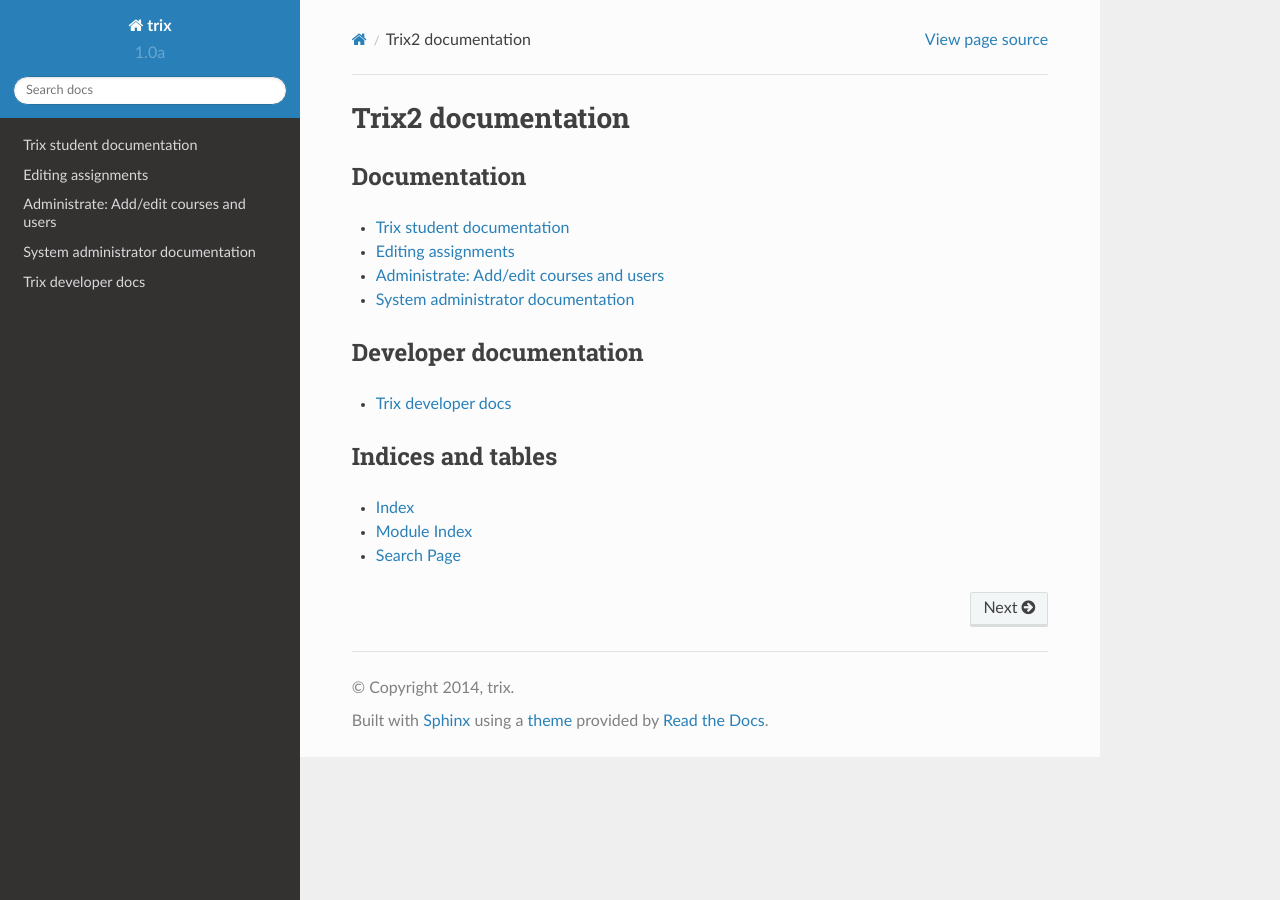
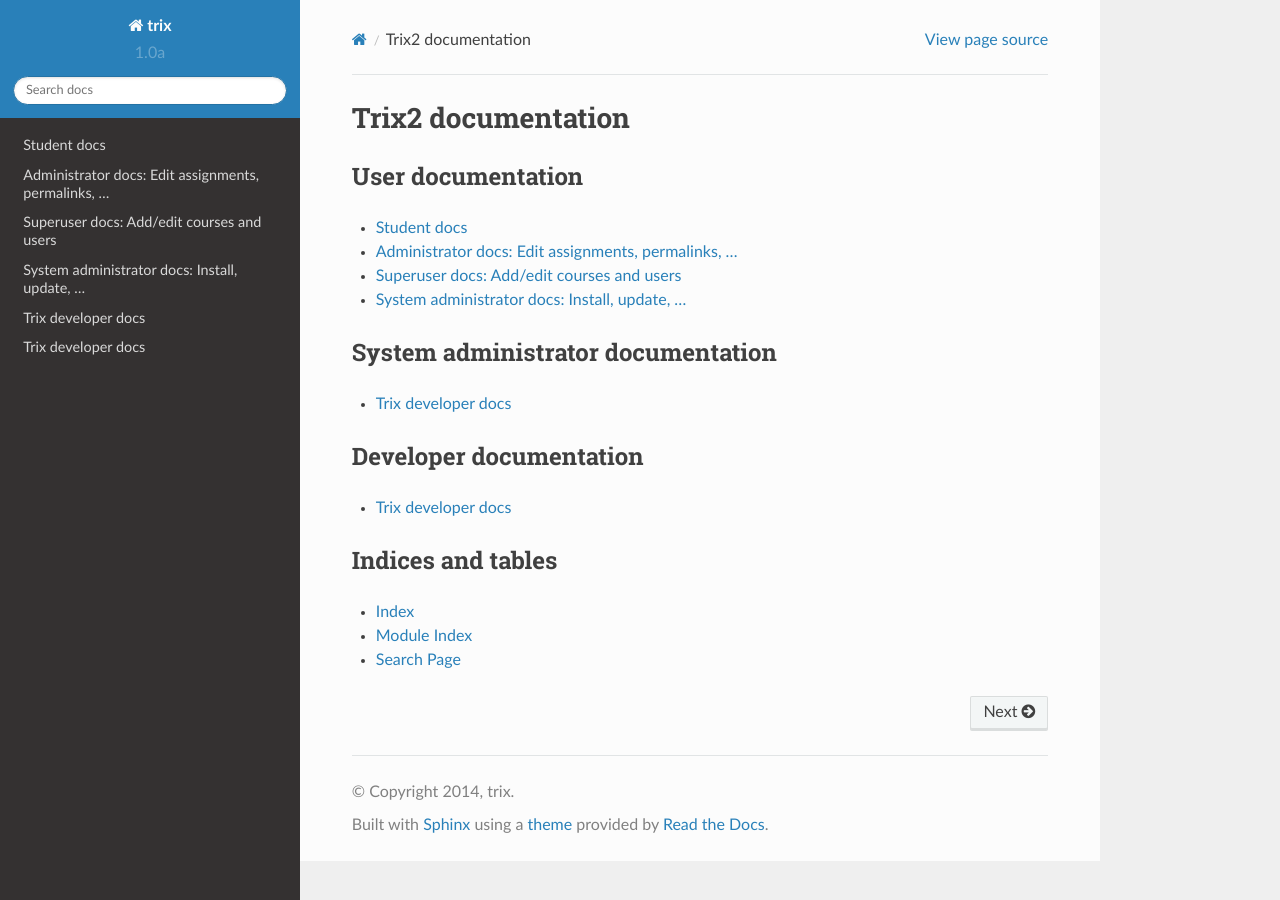
Before and after one commit to devilry/trix2, a Sphinx documentation site: the page built from docs/index.rst, in a window 1280 px wide. Built offline with Sphinx 7.4.7 and the Read the Docs theme 2.0.0, drawn with Linux system fonts in a browser that asks for light colours; pages that are not in the unit, such as notebooks, are missing from menus.

Commit message:
docs: Cleanup and superuser/administrator cleanup.

```diff
--- a/docs/index.rst
+++ b/docs/index.rst
@@ -3,18 +3,27 @@
 ###################
 
 
-*************
-Documentation
-*************
+******************
+User documentation
+******************
 
 .. toctree::
    :maxdepth: 1
 
    student/index
-   editor/index
    administrator/index
+   superuser/index
    sysadmin/index
 
+
+**********************************
+System administrator documentation
+**********************************
+
+.. toctree::
+   :maxdepth: 1
+
+   develop/index
 
 ***********************
 Developer documentation
--- a/docs/student/index.rst
+++ b/docs/student/index.rst
@@ -1,6 +1,6 @@
-##########################
-Trix student documentation
-##########################
+############
+Student docs
+############
 
 .. toctree::
    :maxdepth: 2
--- a/docs/sysadmin/index.rst
+++ b/docs/sysadmin/index.rst
@@ -1,6 +1,6 @@
-##################################
-System administrator documentation
-##################################
+###############################################
+System administrator docs: Install, update, ...
+###############################################
 
 .. toctree::
    :maxdepth: 2
```
Also changed, not shown: docs/administrator/index.rst (+5 -8 lines), docs/editor/index.rst (deleted, +0 -10 lines), docs/superuser/index.rst (added, +13 -0 lines), docs/administrator/bulkedit.rst (renamed from docs/editor/bulkedit.rst), docs/administrator/images/bulkedit.png (renamed from docs/editor/images/bulkedit.png), docs/administrator/markdown.rst (renamed from docs/editor/markdown.rst), docs/superuser/add_admin.rst (renamed from docs/administrator/add_admin.rst), docs/superuser/add_course.rst (renamed from docs/administrator/add_course.rst), docs/superuser/add_period.rst (renamed from docs/administrator/add_period.rst), docs/superuser/administer_course.rst (renamed from docs/administrator/administer_course.rst), docs/superuser/gettingstarted.rst (renamed from docs/administrator/gettingstarted.rst).
